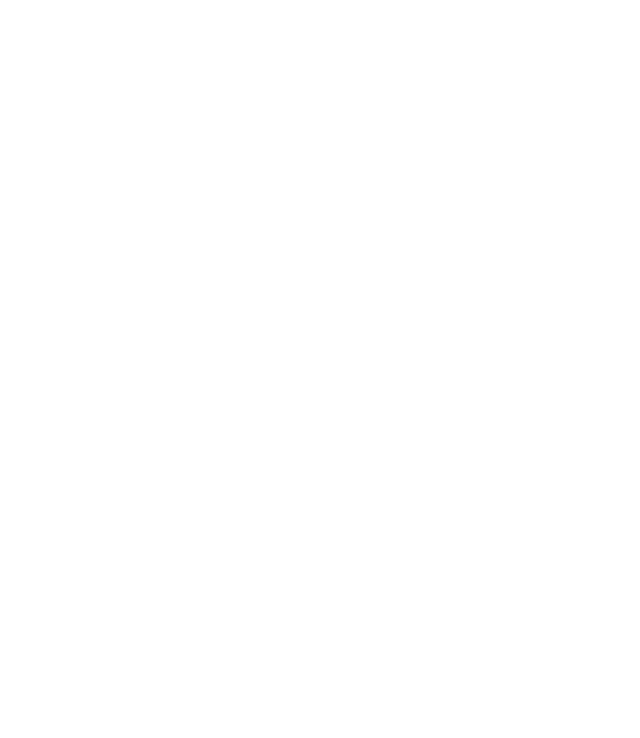
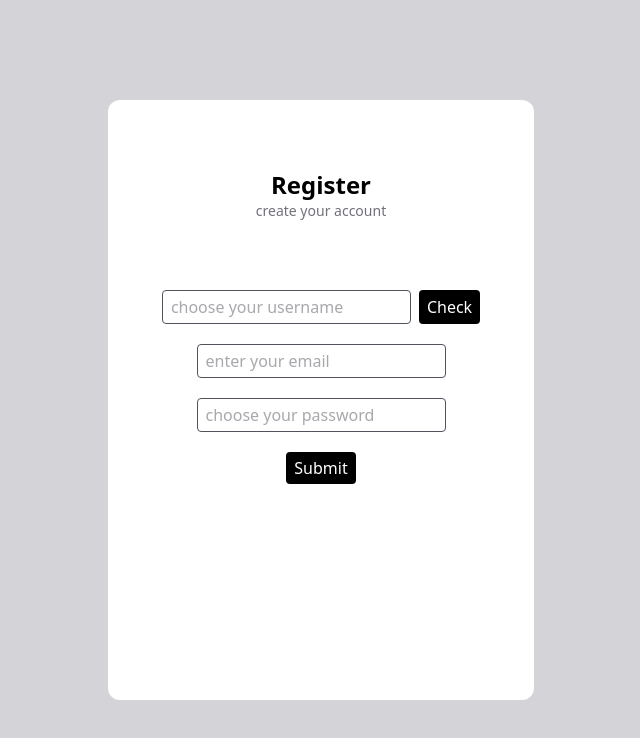
Before and after one commit to kush34/Suchale, a React (Vite) app in the folder frontend/: page /register in a window 1280 px wide. Before the commit this address had no page. Shown: the top 738 px of the page, without its empty margins (319-959 px from the left). Built offline with nearby package versions, Linux system fonts and the light colour scheme.

Commit message:
added register page and router in frontend

```diff
--- a/frontend/src/App.jsx
+++ b/frontend/src/App.jsx
@@ -8,7 +8,9 @@
           Suchale
         </div>
         <button className='hover:scale-105 ease-in duration-150 bg-white px-4 py-2 rounded text-black m-2'>
-          Get Started
+          <a href="/register" rel="noopener noreferrer">
+            Get Started
+          </a>
         </button>
       </div>
     </div>
--- a/frontend/src/main.jsx
+++ b/frontend/src/main.jsx
@@ -5,6 +5,7 @@
 import { BrowserRouter, Routes, Route } from "react-router";
 import App from './App.jsx'
 import Home from './pages/Home.jsx';
+import Register from './pages/Register.jsx';
 
 const root = document.getElementById("root");
 
@@ -13,6 +14,7 @@
     <Routes>
       <Route path="/" element={<App />} />
       <Route path="/home" element={<Home />} />
+      <Route path="/register" element={<Register />} />
     </Routes>
   </BrowserRouter>
 );
--- /dev/null
+++ b/frontend/src/pages/Register.jsx
@@ -0,0 +1,45 @@
+import React, { useState } from 'react'
+
+const Register = () => {
+    const [username,setUsername] = useState();
+    const checkUserName = async ()=>{
+        if(username.length <= 0) return;
+        console.log(username);
+    }
+
+  return (
+    <div className='w-full h-screen flex items-center justify-center bg-zinc-300 '>
+        <div className="main w-3/4 xl:w-1/3 h-3/4 bg-white rounded-xl ">
+            <div className="mt-5 head flex flex-col justify-center items-center h-1/4">
+                <h1 className='text-2xl font-bold'>
+                    Register
+                </h1>
+                <p className='text-sm text-zinc-500'>create your account</p>
+            </div>
+            <div className="form mt-5 flex flex-col justify-center items-center">
+                {/* username */}
+                <div className='flex justify-center'>
+                    <input type="text" onChange={(e)=>setUsername(e.target.value)} className='outline-none rounded border px-2 py-1 text-zinc-600' placeholder='choose your username' name="" id="" />
+                    <button onClick={checkUserName} className='bg-black px-2 py-1 rounded ml-2 text-white cursor-pointer hover:text-zinc-300 ease-in duration-150 hover:scale-105'>Check</button>
+                </div>
+                <div className="email flex justify-center mt-5">
+                    <input type="text" className='outline-none rounded border px-2 py-1 text-zinc-600' placeholder='enter your email'/>
+                </div>
+                <div className="password flex justify-center mt-5">
+                    <input type="password" className='outline-none rounded border px-2 py-1 text-zinc-600' placeholder='choose your password'/>
+                </div>
+                <div className="submit">
+                    <button className='bg-black mt-5 px-2 py-1 rounded text-white cursor-pointer hover:text-zinc-300 ease-in duration-100 hover:scale-105'>
+                     Submit
+                    </button>
+                </div>
+            </div>
+            <div className="loginlink">
+
+            </div>
+        </div>
+    </div>
+  )
+}
+
+export default Register
```
Also changed, not shown: 1 other file (tests, documents, lock files or other folders).
